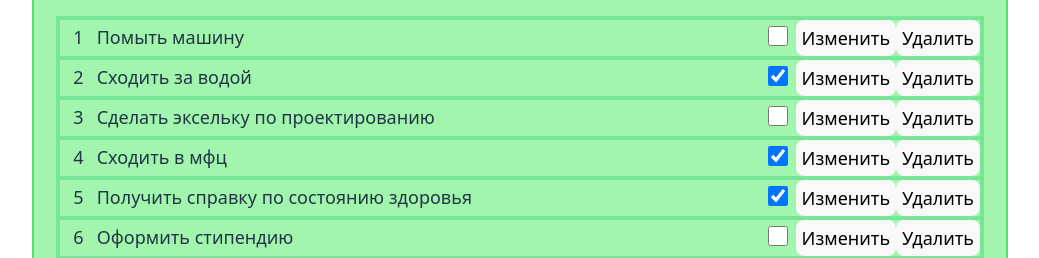
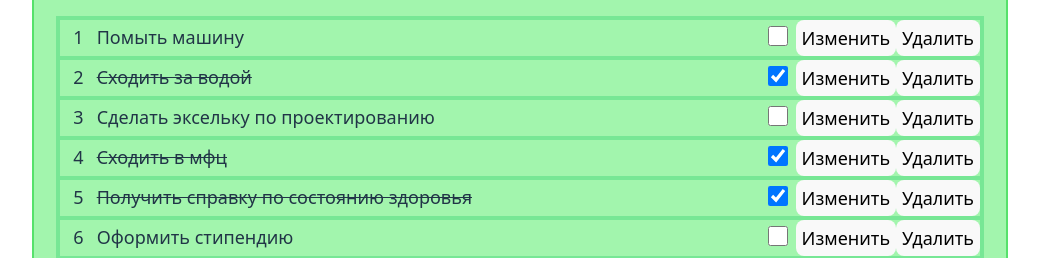
Before and after one commit to Nautasaf/Todo, a React (Vite) app in the folder todo-app/: page / in a window 1280 px wide. Shown: the part 153-411 px from the top of the page, without its empty margins (120-1159 px from the left). Built offline with nearby package versions, Linux system fonts and the light colour scheme.

Commit message:
Завершённое дело зачеркивается

```diff
--- a/todo-app/src/todo.css
+++ b/todo-app/src/todo.css
@@ -81,3 +81,7 @@ li {
     border: 1px solid rgb(119, 231, 149);
     border-radius: 8px;
 }
+
+.checked {
+    text-decoration: line-through;
+}
--- a/todo-app/src/todo.tsx
+++ b/todo-app/src/todo.tsx
@@ -86,7 +86,11 @@ function Todo() {
 							<div className="idDiv">{handlePersonalNumber(task)}</div>
 							{editingTask !== task.id ? (
 								<>
-									<div className="titleDiv">{task.title}</div>
+									{task.done ? (
+										<div className="titleDiv checked">{task.title}</div>
+									) : (
+										<div className="titleDiv">{task.title}</div>
+									)}
 									<div className="doneDiv"><input className="checkbox" type="checkbox" checked={task.done} onChange={() => handleChangeDone(task.id)} /></div>
 									<div className="editDiv"><button className="editBtn" onClick={() => handleEditTask(task.id)}>Изменить</button></div>
 									<div className="deleteDiv"><button className="deleteBtn" onClick={() => handleDeleteTask(task.id)}>Удалить</button></div>
```
